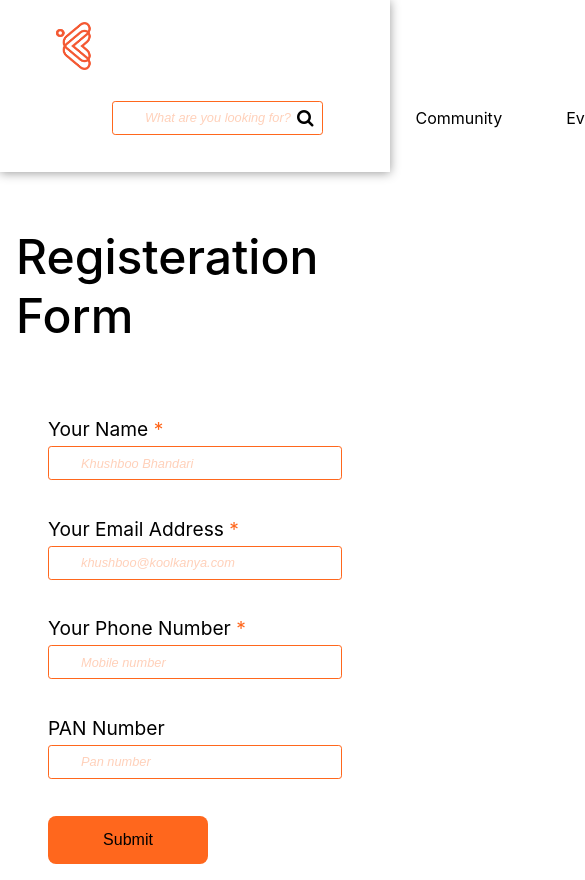
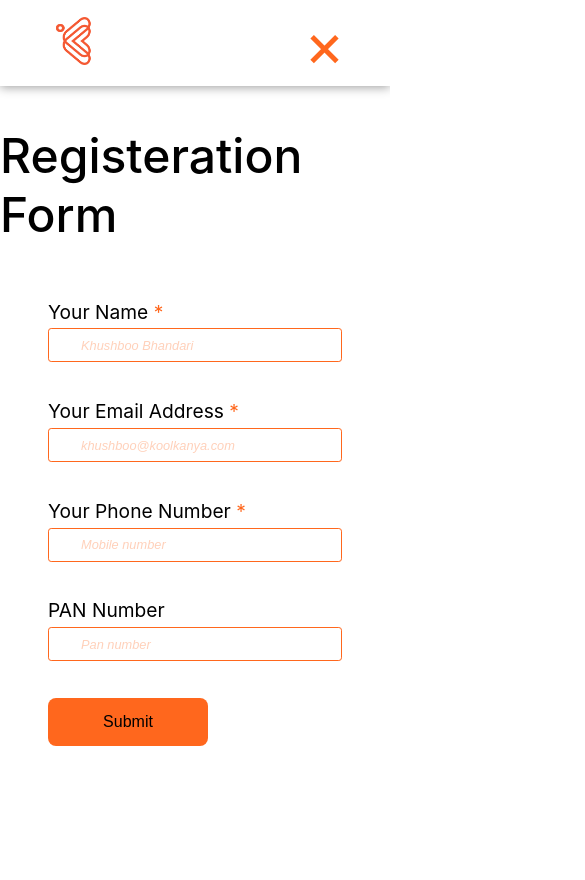
Before and after one commit to akiijadhav/koolkanya, a React (Create React App) app: page / in a window 390 px wide. Shown: the top 880 px of the page, 585 px wide, since content can reach past the window. After the commit the page ends 844 px from the top, so only its background shows below. Built offline with nearby package versions, Linux system fonts and the light colour scheme.

Commit message:
finished UI need minor fixes on interaction

```diff
--- a/src/App.scss
+++ b/src/App.scss
@@ -4,6 +4,9 @@ html, body {
     margin: 0;
     padding: 0;
     font-size: 1rem;
+    -webkit-font-smoothing: antialiased;
+    -moz-osx-font-smoothing: grayscale;
+    scroll-behavior: smooth;
 }
 
 .App {
@@ -65,3 +68,19 @@ select:-webkit-autofill:focus {
   box-shadow: 0 0 0px 1000px $white-color inset;
   transition: background-color 5000s ease-in-out 0s;
 }
+
+//custom scrollBar :)
+::-webkit-scrollbar {
+    width: 0.75rem;
+    cursor: pointer;
+  }
+
+  ::-webkit-scrollbar-track {
+    background-color: transparent;
+  }
+
+  ::-webkit-scrollbar-thumb {
+    background-color: $primary-color;
+    border-radius: 9999px;
+    cursor: pointer;
+  }
--- a/src/Components/Navbar/NavBar.js
+++ b/src/Components/Navbar/NavBar.js
@@ -1,4 +1,4 @@
-import React from "react";
+import React, {useState} from "react";
 //import Link for page change
 import { Link } from "react-router-dom";
 //SearchBar component
@@ -9,6 +9,9 @@ import Logo from "../../assets/Logo/favicon.webp";
 import "./Navbar.scss";
 
 const NavBar = () => {
+  //state ofr hamburger
+  const [isOpen, setIsOpen] = useState(false);
+
   return (
     <div className="NavBar">
       <nav className="NavbarItems ">
@@ -18,15 +21,15 @@ const NavBar = () => {
           </Link>
         </div>
 
-        <div className="NavbarToggleIcon">
-          <div className="Hamburger">
-            <span className="HamburgerIcon a"></span>
-            <span className="HamburgerIcon b"></span>
-            <span className="HamburgerIcon c"></span>
+        <div className="NavbarToggleIcon" onClick={(() => setIsOpen(!isOpen) )}>
+          <div className="Hamburger" >
+            <div className={isOpen ? "HamburgerIcon" : "HamburgerIconBar1"}></div>
+            <div className={isOpen ? "HamburgerIcon" : "HamburgerIconBar2"}></div>
+            <div className={isOpen ? "HamburgerIcon" : "HamburgerIconBar3"}></div>
           </div>
         </div>
 
-        <ul className="NavbarUl">
+        <ul className={isOpen ? "NavbarUl active" : "NavbarUl"}>
           <div className="NavbarSearchBar">
             <SearchBar />
           </div>
--- a/src/Components/Navbar/Navbar.scss
+++ b/src/Components/Navbar/Navbar.scss
@@ -13,11 +13,16 @@
         flex: 1;
         justify-content: space-between;
         align-items: center;
-        flex-wrap: wrap;
 
+        @media screen and (max-width: 992px) {
+            flex-wrap: wrap;
+
+        }
         .NavbarLogo {
             // background: pink;
-
+            @media screen and (max-width: 992px) {
+                width: 70%;
+            }
             .Logo {
                 height: 3.125rem;
                 width: 3.125rem;
@@ -27,15 +32,64 @@
         .NavbarToggleIcon {
             width: 10rem;
             height: auto;
+            display: none;
+
+            @media screen and (max-width: 992px) {
+                display: flex;
+                width: 30%;
+                justify-content: flex-end;
+            }
+
             .Hamburger {
                 width: auto;
-                height: 4rem;
-                background: red;
+                height: auto;
+                background: transparent;
+                display: flex;
+                flex-direction: column;
+                align-items: center;
+
+                &:hover {
+                    cursor: pointer;
+                }
+
+                .HamburgerIconBar1{
+                    -webkit-transform: rotate(-45deg) translate(-9px, 6px);
+                    transform: rotate(-45deg) translate(-1rem, 1rem);
+                    width: 2.188rem;
+                    height: 0.313rem;
+                    background-color: $primary-color;
+                    margin: 0.375rem 0;
+                    transition: 0.4s;
+
+                }
+                .HamburgerIconBar2{
+                    opacity: 0;
+                    width: 2.188rem;
+                    height: 0.313rem;
+                    background-color: $primary-color;
+                    margin: 0.375rem 0;
+                    transition: 0.4s;
+                }
+                .HamburgerIconBar3{
+                    -webkit-transform: rotate(45deg) translate(-8px, -8px);
+                    transform: rotate(45deg) translate(-0.5rem, -0.5rem);
+                    width: 2.188rem;
+                    height: 0.313rem;
+                    background-color: $primary-color;
+                    margin: 0.375rem 0;
+                    transition: 0.4s;
+                  }
 
                 .HamburgerIcon {
-                    width: 0.4rem;
-                    height: 0.2rem;
-                    background: black;
+                    width: 2.188rem;
+                    height: 0.313rem;
+                    background-color: $primary-color;
+                    margin: 0.375rem 0;
+                    transition: 0.4s;
+
+                    &:hover {
+                        cursor: pointer;
+                    }
                 }
             }
         }
@@ -46,6 +100,10 @@
             flex: 1;
             width: 100%;
             align-items: center;
+
+            @media screen and (max-width: 992px) {
+                display: none;
+            }
 
             .NavbarSearchBar {
                 display: flex;
@@ -62,13 +120,36 @@
                     color: $font-title-color;
                     text-decoration: none;
 
+                    &:hover {
+                        cursor: pointer;
+                        color: $primary-color;
+                    }
+
+
                     .NavLinks {
-
                         padding: 1rem 2rem;
                     }
                 }
 
             }
         }
+
+        .NavbarUl.active {
+            display: flex;
+            flex-direction: column;
+
+            .NavbarSearchBar {
+                padding: 1rem 0;
+            }
+
+            .NavbarRoutes {
+                display: flex;
+                flex-direction: column;
+
+                a {
+                    padding: 1rem 0;
+                }
+            }
+        }
     }
 }
--- a/src/Components/SearchBar/SearchBar.js
+++ b/src/Components/SearchBar/SearchBar.js
@@ -7,7 +7,7 @@ const SearchBar = () => {
         <div className="SearchBar">
             <input type="text" className="searchTerm" placeholder="What are you looking for?" />
             <button type="submit" className="searchButton">
-                <i className="fa fa-search fa-lg" />
+                <i className="fa fa-search fa-lg searchIcon" />
             </button>
         </div>
     )
--- a/src/Components/SearchBar/SearchBar.scss
+++ b/src/Components/SearchBar/SearchBar.scss
@@ -1,3 +1,5 @@
+@import '../../App.scss';
+
 .SearchBar {
     display: flex;
     flex: 1;
@@ -7,7 +9,8 @@
 
     .searchTerm {
         flex: 1;
-        max-width: 992px;
+        max-width: 74rem;
+        min-width: 20rem;
     }
 
     .searchButton {
@@ -17,5 +20,14 @@
         border: none;
         position: relative;
         margin-left: -2rem;
+
+        .searchIcon {
+            color: $primary-color;
+            opacity: 0.5;
+        }
+
+        &:hover {
+            cursor: pointer;
+        }
     }
 }
--- a/src/Pages/Home/Home.scss
+++ b/src/Pages/Home/Home.scss
@@ -5,11 +5,9 @@
     .registerationFormContainer {
         display: flex;
         flex: 1;
-        width: 100%;
         max-width: 37.5rem;
         margin: auto;
         justify-content: center;
-        padding: 1rem;
 
 
         .formTitle {
```
